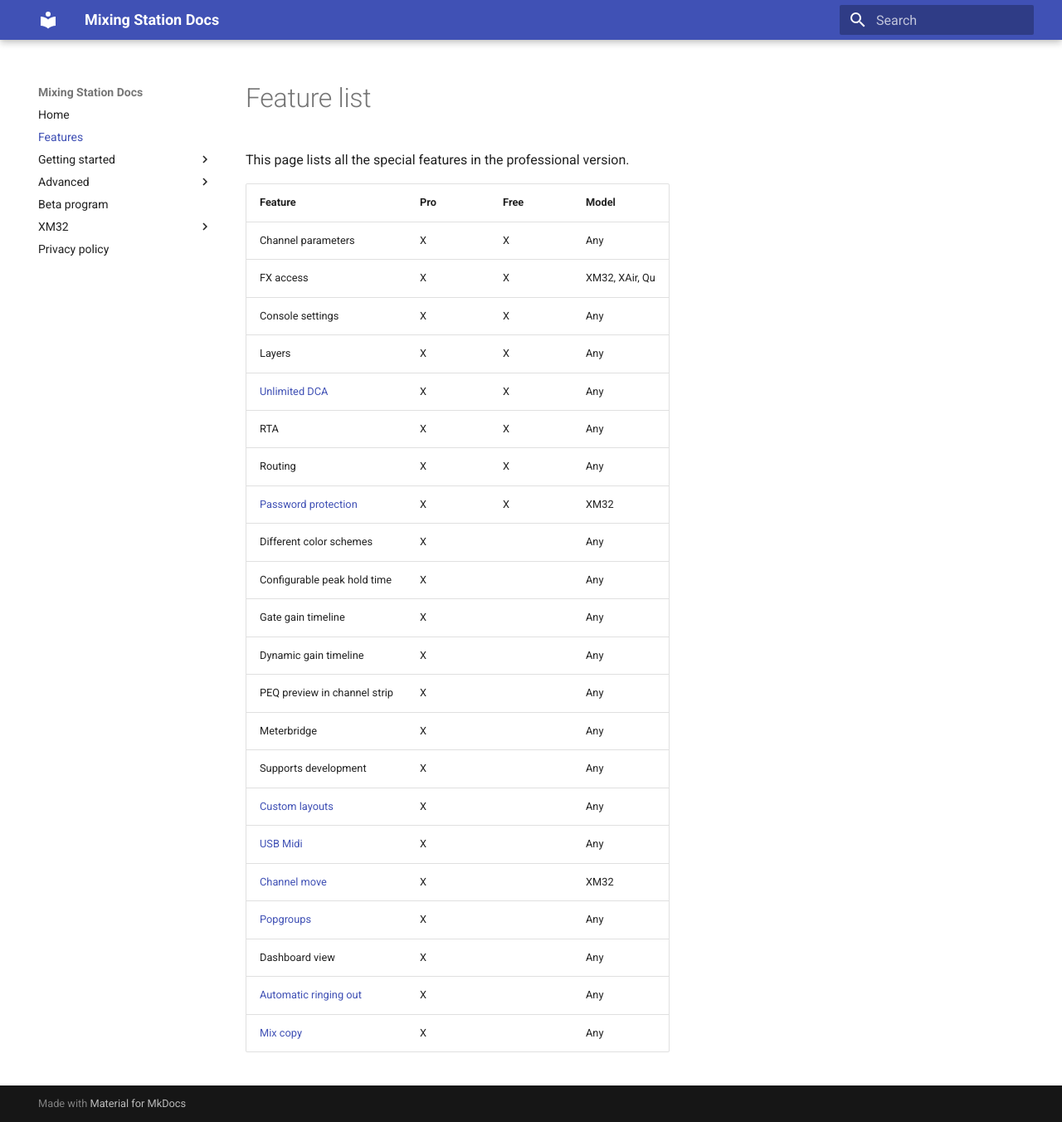
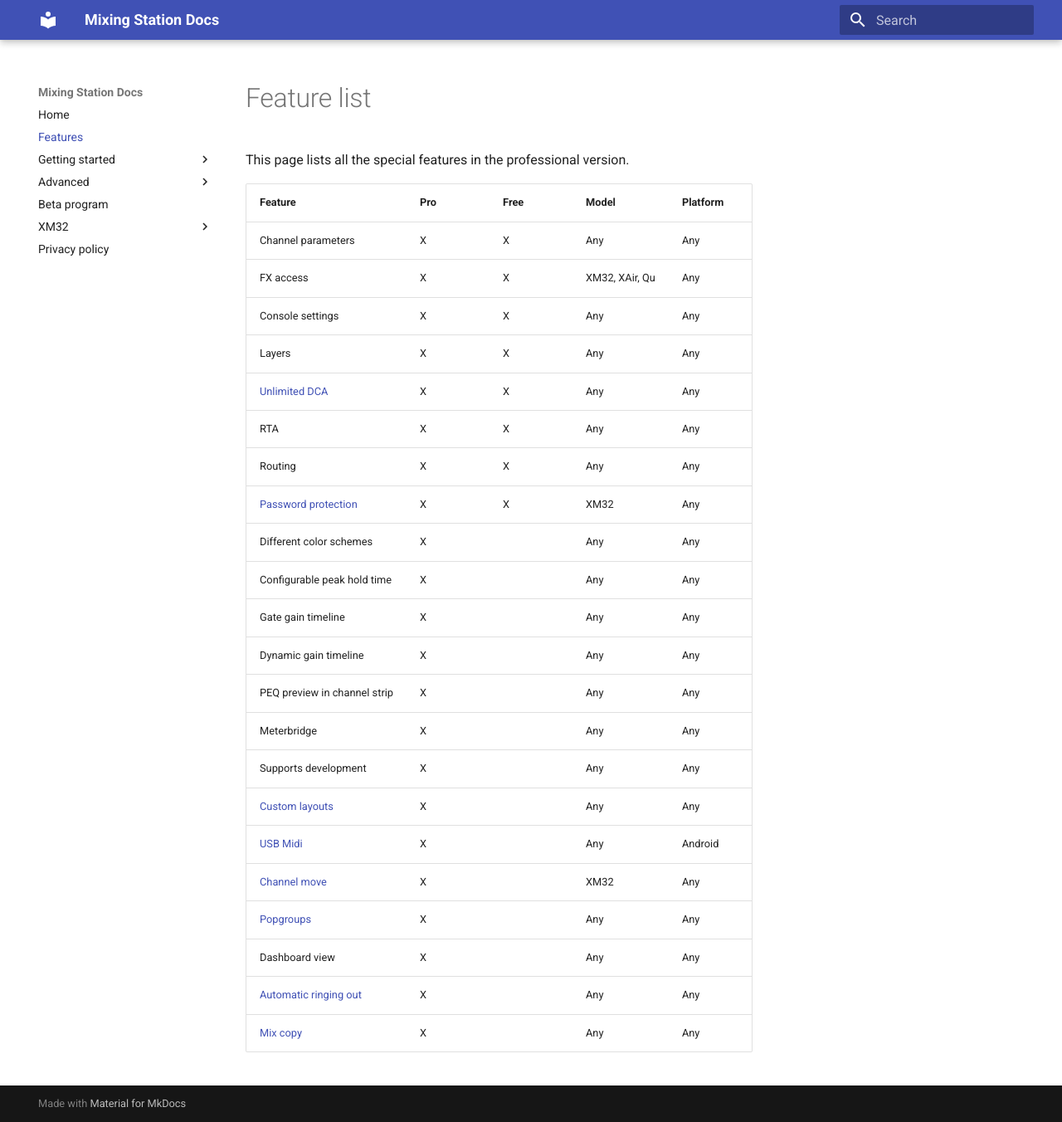
Before and after one commit to davidgiga1993/mixing-station-docs, an MkDocs documentation site: the page built from docs/feature-list.md, in a window 1280 px wide and 1352 px high. Shown: the whole window at 83% size. Built offline with MkDocs 1.6.1 and Material for MkDocs 9.7.7, drawn with Linux system fonts in a browser that asks for light colours.

Commit message:
Add platform column to feature-list

```diff
--- a/docs/feature-list.md
+++ b/docs/feature-list.md
@@ -1,27 +1,27 @@
 # Feature list
 This page lists all the special features in the professional version.
 
-| Feature | Pro | Free | Model |
-| ------ |  ------ | ------ | --- |
-| Channel parameters | X | X | Any |
-| FX access | X | X | XM32, XAir, Qu |
-| Console settings | X | X | Any |
-| Layers | X | X | Any |
-| [Unlimited DCA](layer-idcas.md) | X | X | Any |
-| RTA | X | X | Any |
-| Routing | X| X | Any |
-| [Password protection](xm32/bus-password.md) | X | X | XM32 |
-| Different color schemes | X | | Any |
-| Configurable peak hold time | X | | Any |
-| Gate gain timeline | X | | Any |
-| Dynamic gain timeline | X | | Any |
-| PEQ preview in channel strip | X | | Any |
-| Meterbridge | X | | Any |
-| Supports development | X | | Any |
-| [Custom layouts](custom-layouts.md) | X | | Any |
-| [USB Midi](usb-midi.md) | X | | Any |
-| [Channel move](xm32/channel-move.md) | X | | XM32 |
-| [Popgroups](app-settings.md) | X | | Any |
-| Dashboard view | X | | Any |
-| [Automatic ringing out](feedback-detection.md) | X | | Any |
-| [Mix copy](mix-copy.md) | X | | Any |
+| Feature | Pro | Free | Model | Platform |
+| ------ |  ------ | ------ | --- | --- |
+| Channel parameters | X | X | Any | Any |
+| FX access | X | X | XM32, XAir, Qu | Any |
+| Console settings | X | X | Any | Any |
+| Layers | X | X | Any | Any |
+| [Unlimited DCA](layer-idcas.md) | X | X | Any | Any |
+| RTA | X | X | Any | Any |
+| Routing | X| X | Any | Any |
+| [Password protection](xm32/bus-password.md) | X | X | XM32 | Any |
+| Different color schemes | X | | Any | Any |
+| Configurable peak hold time | X | | Any | Any |
+| Gate gain timeline | X | | Any | Any |
+| Dynamic gain timeline | X | | Any | Any |
+| PEQ preview in channel strip | X | | Any | Any |
+| Meterbridge | X | | Any | Any |
+| Supports development | X | | Any | Any |
+| [Custom layouts](custom-layouts.md) | X | | Any | Any |
+| [USB Midi](usb-midi.md) | X | | Any | Android |
+| [Channel move](xm32/channel-move.md) | X | | XM32 | Any |
+| [Popgroups](app-settings.md) | X | | Any | Any |
+| Dashboard view | X | | Any | Any |
+| [Automatic ringing out](feedback-detection.md) | X | | Any | Any |
+| [Mix copy](mix-copy.md) | X | | Any | Any |
```
